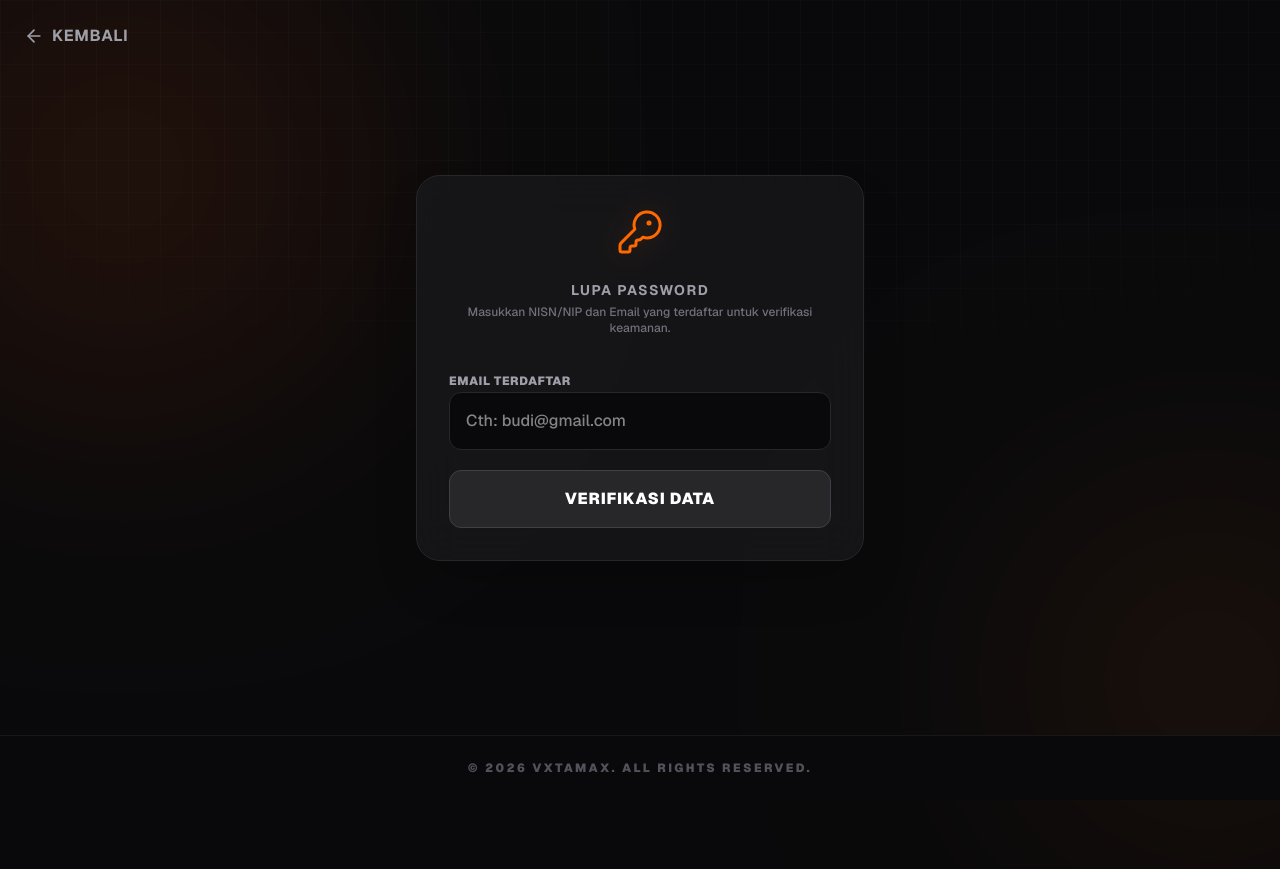
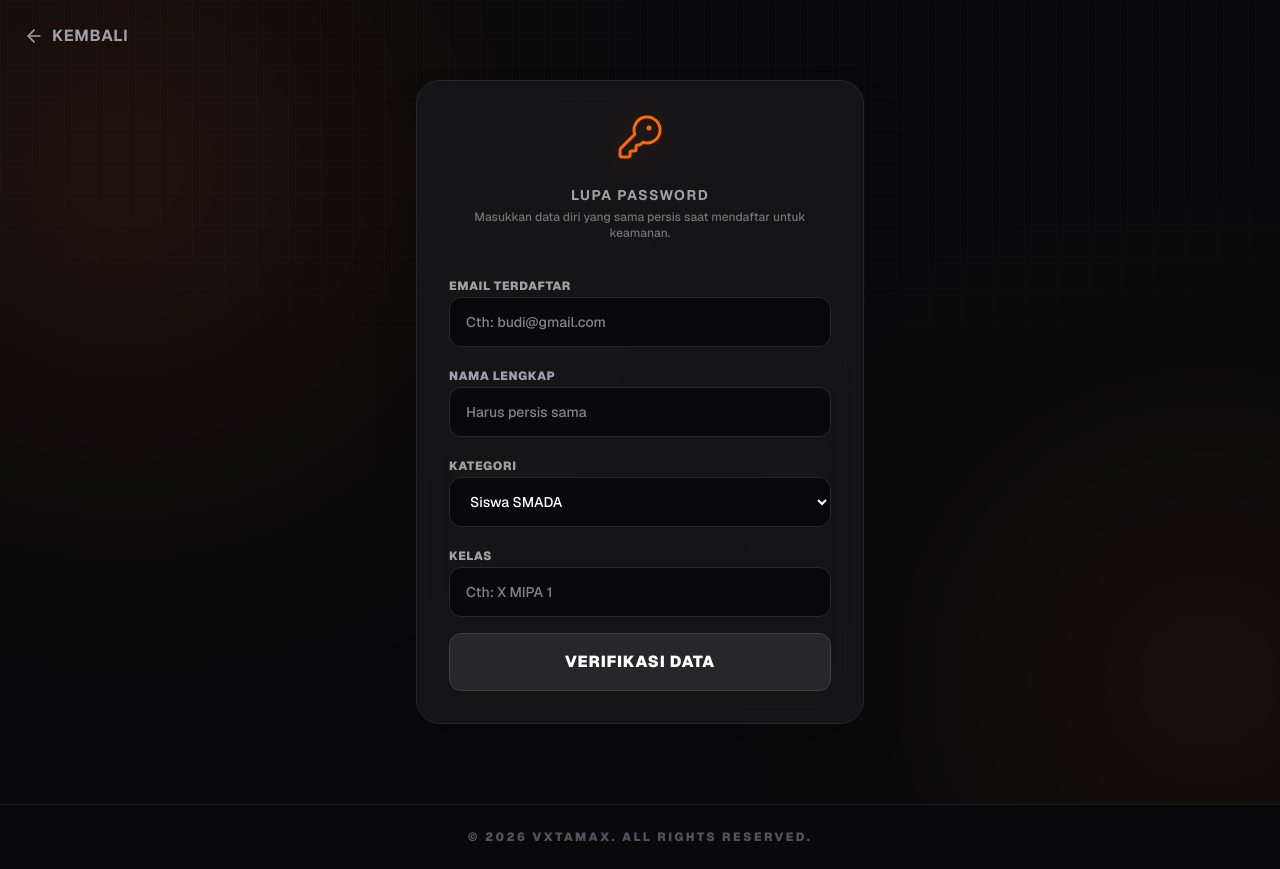
Before and after one commit to vxtamax/smada50k-run, a Next.js app: page /forgot-password in a window 1280 px wide. Before the commit the page ends 800 px from the top, so only its background shows below. Built offline with nearby package versions, Linux system fonts and the light colour scheme; no server answers.

Commit message:
Add files via upload

```diff
--- a/src/app/admin/page.tsx
+++ b/src/app/admin/page.tsx
@@ -1,7 +1,7 @@
 "use client";
 
 import Link from 'next/link';
-import { Check, X, Eye, Trophy, Clock, LogOut, Loader2, Flame, ExternalLink, Search, Settings, Mail, Copy, Lock } from 'lucide-react';
+import { Check, X, Eye, Trophy, Clock, LogOut, Loader2, Flame, ExternalLink, Search, Settings, Mail, Copy, Lock, Users, Trash2 } from 'lucide-react';
 import { useEffect, useState } from 'react';
 import { supabase } from '@/lib/supabase';
 import { useRouter } from 'next/navigation';
@@ -9,11 +9,12 @@ import toast from 'react-hot-toast';
 
 export default function AdminDashboard() {
   const router = useRouter();
-  const [activeTab, setActiveTab] = useState<'verifikasi' | 'pengaturan' | 'email'>('verifikasi');
+  const [activeTab, setActiveTab] = useState<'verifikasi' | 'peserta' | 'pengaturan' | 'email'>('verifikasi');
 
   // Data State
   const [pendingSubmissions, setPendingSubmissions] = useState<any[]>([]);
   const [leaderboard, setLeaderboard] = useState<any[]>([]);
+  const [usersList, setUsersList] = useState<any[]>([]);
   const [isLoading, setIsLoading] = useState(true);
   const [searchQuery, setSearchQuery] = useState('');
 
@@ -114,6 +115,12 @@ export default function AdminDashboard() {
       if (emailsData) {
         setAllEmails(emailsData.map(u => u.email).filter(Boolean));
       }
+
+      // 5. Fetch Users List
+      const { data: usersData } = await supabase.from('users').select('*').neq('role', 'admin').order('created_at', { ascending: false });
+      if (usersData) {
+        setUsersList(usersData);
+      }
     } catch (err) {
       toast.error("Gagal memuat data dari server.");
     } finally {
@@ -162,6 +169,22 @@ export default function AdminDashboard() {
     toast.success("Semua email berhasil disalin ke Clipboard!");
   };
 
+  const handleDeleteUser = async (userId: string) => {
+    if (!window.confirm("Yakin ingin menghapus peserta ini secara permanen? Semua laporan larinya juga akan hilang.")) return;
+
+    const loadingId = toast.loading("Menghapus akun...");
+    try {
+      await supabase.from('submissions').delete().eq('user_id', userId);
+      const { error } = await supabase.from('users').delete().eq('id', userId);
+      if (error) throw error;
+
+      toast.success("Peserta berhasil dihapus!", { id: loadingId });
+      fetchData();
+    } catch (err) {
+      toast.error("Gagal menghapus peserta.", { id: loadingId });
+    }
+  };
+
   const handleLogout = () => {
     localStorage.clear();
     toast.success("Berhasil keluar.");
@@ -201,6 +224,9 @@ export default function AdminDashboard() {
         <div className="flex flex-wrap gap-2 md:gap-4 border-b border-zinc-800 pb-2">
           <button onClick={() => setActiveTab('verifikasi')} className={`flex items-center gap-2 px-4 py-2.5 rounded-t-xl font-bold uppercase tracking-wider text-xs md:text-sm transition-all ${activeTab === 'verifikasi' ? 'text-orange-500 border-b-2 border-orange-500 bg-orange-500/10' : 'text-zinc-500 hover:text-zinc-300'}`}>
             <Clock size={18} /> Verifikasi
+          </button>
+          <button onClick={() => setActiveTab('peserta')} className={`flex items-center gap-2 px-4 py-2.5 rounded-t-xl font-bold uppercase tracking-wider text-xs md:text-sm transition-all ${activeTab === 'peserta' ? 'text-orange-500 border-b-2 border-orange-500 bg-orange-500/10' : 'text-zinc-500 hover:text-zinc-300'}`}>
+            <Users size={18} /> Peserta
           </button>
           <button onClick={() => setActiveTab('pengaturan')} className={`flex items-center gap-2 px-4 py-2.5 rounded-t-xl font-bold uppercase tracking-wider text-xs md:text-sm transition-all ${activeTab === 'pengaturan' ? 'text-orange-500 border-b-2 border-orange-500 bg-orange-500/10' : 'text-zinc-500 hover:text-zinc-300'}`}>
             <Settings size={18} /> Jadwal Event
@@ -304,6 +330,74 @@ export default function AdminDashboard() {
                     <Check size={48} className="mb-4 text-zinc-700" />
                     <h3 className="text-lg font-black uppercase tracking-widest text-zinc-400">Kerja Bagus!</h3>
                     <p className="text-sm font-medium mt-1">Tidak ada antrean laporan baru saat ini.</p>
+                  </div>
+                )}
+              </div>
+            </>
+          )}
+
+          {/* TAB: PESERTA */}
+          {activeTab === 'peserta' && (
+            <>
+              <div className="flex justify-between items-end mb-2">
+                <h2 className="text-2xl font-black text-white flex items-center gap-3 uppercase tracking-wide">
+                  <Users size={28} className="text-orange-500" /> Daftar Peserta
+                </h2>
+                <span className="text-xs bg-orange-500 text-white font-black px-3 py-1.5 rounded-full uppercase tracking-widest shadow-[0_0_15px_rgba(249,115,22,0.4)]">
+                  {usersList.length} Akun
+                </span>
+              </div>
+
+              <div className="relative mb-6">
+                <div className="absolute inset-y-0 left-0 pl-4 flex items-center pointer-events-none">
+                  <Search size={18} className="text-zinc-500" />
+                </div>
+                <input
+                  type="text"
+                  placeholder="Cari nama, email, atau kelas..."
+                  value={searchQuery}
+                  onChange={(e) => setSearchQuery(e.target.value)}
+                  className="w-full bg-zinc-900 border border-zinc-800 rounded-2xl py-3.5 pl-12 pr-4 text-white focus:outline-none focus:border-orange-500 focus:ring-1 focus:ring-orange-500 transition-colors shadow-inner font-medium text-sm"
+                />
+              </div>
+
+              <div className="space-y-4">
+                {usersList
+                  .filter(user => {
+                    const q = searchQuery.toLowerCase();
+                    return user.name?.toLowerCase().includes(q) || user.email?.toLowerCase().includes(q) || user.class_group?.toLowerCase().includes(q);
+                  })
+                  .map((user) => {
+                  const dateObj = new Date(user.created_at);
+                  const timeStr = dateObj.toLocaleDateString('id-ID', { day: 'numeric', month: 'short', year: 'numeric' });
+
+                  return (
+                    <div key={user.id} className="bg-zinc-900 border border-zinc-800 rounded-3xl p-5 hover:border-red-500/30 transition-all flex flex-col sm:flex-row gap-5 items-start sm:items-center justify-between group shadow-xl">
+                      <div className="flex gap-4 items-center w-full sm:w-auto overflow-hidden">
+                        <div className="w-12 h-12 bg-zinc-800 rounded-2xl flex items-center justify-center text-zinc-500 text-lg font-black border border-zinc-700 shadow-inner shrink-0 group-hover:text-red-500 transition-colors">
+                          {user.name?.charAt(0) || '?'}
+                        </div>
+                        <div className="min-w-0 flex-1">
+                          <div className="font-bold text-white text-base leading-tight truncate">{user.name}</div>
+                          <div className="text-xs text-zinc-400 mt-1 truncate">{user.email}</div>
+                          <div className="text-[10px] text-zinc-500 font-bold mt-1 uppercase tracking-wider">{user.class_group} &bull; Bergabung {timeStr}</div>
+                        </div>
+                      </div>
+
+                      <button onClick={() => handleDeleteUser(user.id)} className="p-3 bg-red-500/10 text-red-500 hover:bg-red-500 hover:text-white border border-red-500/30 rounded-xl transition shadow-sm shrink-0 self-end sm:self-auto" title="Hapus Akun Permanen">
+                        <Trash2 size={18} />
+                      </button>
+                    </div>
+                  )
+                })}
+
+                {searchQuery && usersList.filter(user => {
+                   const q = searchQuery.toLowerCase();
+                   return user.name?.toLowerCase().includes(q) || user.email?.toLowerCase().includes(q) || user.class_group?.toLowerCase().includes(q);
+                }).length === 0 && (
+                  <div className="text-center py-10 flex flex-col items-center justify-center">
+                    <Search size={48} className="text-zinc-700 mb-4" />
+                    <h3 className="text-sm font-bold uppercase tracking-widest text-zinc-500">Akun Tidak Ditemukan</h3>
                   </div>
                 )}
               </div>
--- a/src/app/forgot-password/page.tsx
+++ b/src/app/forgot-password/page.tsx
@@ -19,8 +19,10 @@ export default function ForgotPassword() {
   }, [router]);
 
   // State step 1 (Verifikasi)
-  const [identifier, setIdentifier] = useState('');
   const [email, setEmail] = useState('');
+  const [name, setName] = useState('');
+  const [kategori, setKategori] = useState('Siswa');
+  const [classGroup, setClassGroup] = useState('');
   const [verifiedId, setVerifiedId] = useState<string | null>(null);
 
   // State step 2 (Reset)
@@ -41,16 +43,20 @@ export default function ForgotPassword() {
     setIsLoading(true);
 
     try {
+      const finalClassGroup = kategori === 'Siswa' ? classGroup : kategori;
+
       const { data, error } = await supabase
         .from('users')
-        .select('id')
+        .select('id, name')
         .eq('email', email)
+        .eq('class_group', finalClassGroup)
         .single();
 
-      if (error || !data) {
-        toast.error("Email tidak ditemukan di sistem!");
+      // Also check if name matches (case insensitive check)
+      if (error || !data || data.name.toLowerCase().trim() !== name.toLowerCase().trim()) {
+        toast.error("Data identitas tidak cocok atau tidak ditemukan!");
       } else {
-        toast.success("Data ditemukan! Silakan buat password baru.");
+        toast.success("Verifikasi berhasil! Silakan buat password baru.");
         setVerifiedId(data.id);
       }
     } catch (err) {
@@ -100,12 +106,12 @@ export default function ForgotPassword() {
             Lupa Password
           </h2>
           <p className="text-xs text-zinc-500 font-medium">
-            {!verifiedId ? "Masukkan NISN/NIP dan Email yang terdaftar untuk verifikasi keamanan." : "Silakan masukkan password baru Anda."}
+            {!verifiedId ? "Masukkan data diri yang sama persis saat mendaftar untuk keamanan." : "Silakan masukkan password baru Anda."}
           </p>
         </div>
 
         {!verifiedId ? (
-          <form className="space-y-5" onSubmit={handleVerify}>
+          <form className="space-y-4" onSubmit={handleVerify}>
             <div className="space-y-2">
               <label className="text-xs font-black text-zinc-400 uppercase tracking-wider">Email Terdaftar</label>
               <input
@@ -113,15 +119,54 @@ export default function ForgotPassword() {
                 value={email}
                 onChange={(e) => setEmail(e.target.value)}
                 placeholder="Cth: budi@gmail.com"
-                className="w-full px-4 py-4 bg-zinc-950 rounded-xl border border-zinc-800 text-white focus:ring-2 focus:ring-orange-500 focus:border-orange-500 transition-all outline-none font-medium"
+                className="w-full px-4 py-3.5 bg-zinc-950 rounded-xl border border-zinc-800 text-white focus:ring-2 focus:ring-orange-500 focus:border-orange-500 transition-all outline-none font-medium text-sm"
                 required
               />
             </div>
 
+            <div className="space-y-2">
+              <label className="text-xs font-black text-zinc-400 uppercase tracking-wider">Nama Lengkap</label>
+              <input
+                type="text"
+                value={name}
+                onChange={(e) => setName(e.target.value)}
+                placeholder="Harus persis sama"
+                className="w-full px-4 py-3.5 bg-zinc-950 rounded-xl border border-zinc-800 text-white focus:ring-2 focus:ring-orange-500 focus:border-orange-500 transition-all outline-none font-medium text-sm"
+                required
+              />
+            </div>
+
+            <div className="space-y-2">
+              <label className="text-xs font-black text-zinc-400 uppercase tracking-wider">Kategori</label>
+              <select
+                value={kategori}
+                onChange={(e) => setKategori(e.target.value)}
+                className="w-full px-4 py-3.5 bg-zinc-950 rounded-xl border border-zinc-800 text-white focus:ring-2 focus:ring-orange-500 focus:border-orange-500 transition-all outline-none font-medium text-sm cursor-pointer"
+              >
+                <option value="Siswa">Siswa SMADA</option>
+                <option value="Guru">Guru / Staf SMADA</option>
+                <option value="Umum">Umum</option>
+              </select>
+            </div>
+
+            {kategori === 'Siswa' && (
+              <div className="space-y-2">
+                <label className="text-xs font-black text-zinc-400 uppercase tracking-wider">Kelas</label>
+                <input
+                  type="text"
+                  value={classGroup}
+                  onChange={(e) => setClassGroup(e.target.value)}
+                  placeholder="Cth: X MIPA 1"
+                  className="w-full px-4 py-3.5 bg-zinc-950 rounded-xl border border-zinc-800 text-white focus:ring-2 focus:ring-orange-500 focus:border-orange-500 transition-all outline-none font-medium text-sm"
+                  required={kategori === 'Siswa'}
+                />
+              </div>
+            )}
+
             <button
               type="submit"
               disabled={isLoading}
-              className="w-full bg-zinc-800 hover:bg-orange-500 text-white font-black uppercase tracking-wider py-4 rounded-xl flex justify-center items-center gap-2 transition-all border border-zinc-700 hover:border-orange-500 mt-4 disabled:opacity-50"
+              className="w-full bg-zinc-800 hover:bg-orange-500 text-white font-black uppercase tracking-wider py-4 rounded-xl flex justify-center items-center gap-2 transition-all border border-zinc-700 hover:border-orange-500 mt-2 disabled:opacity-50"
             >
               {isLoading ? <><Loader2 size={20} className="animate-spin" /> Memeriksa...</> : <>Verifikasi Data</>}
             </button>
```
